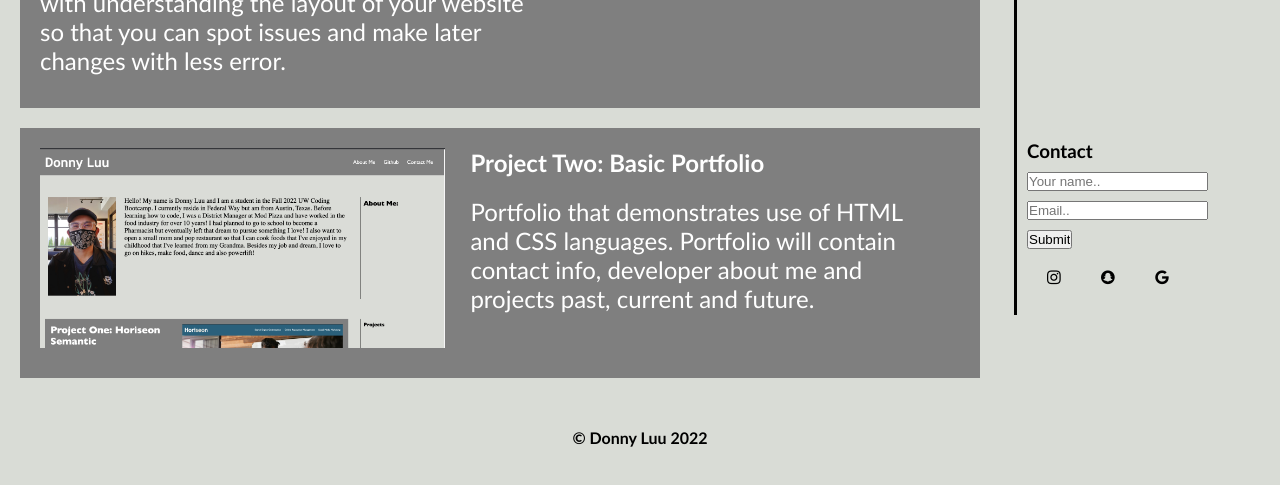
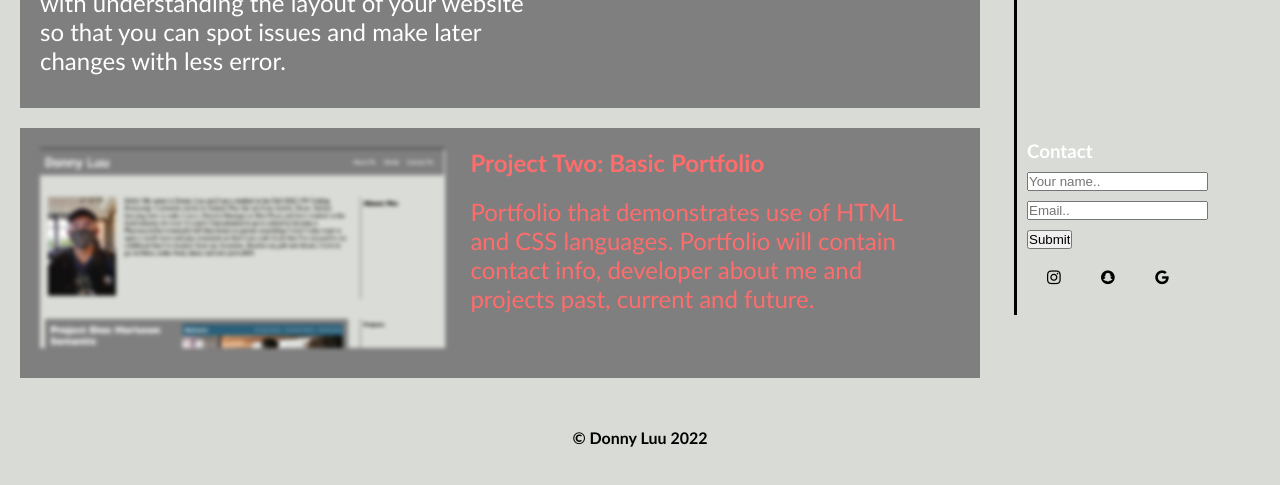
Before and after one commit to luudonny/My-Portfolio-Page, a plain HTML site: page index.html in a window 1280 px wide. In both pictures the pointer is over the picture 242 px from the left and 1297 px from the top of the page. Shown: the part 1049-1534 px from the top of the page. Drawn offline with Linux system fonts and the light colour scheme.

Commit message:
Update deployed website in README and portfolio along with adding hover to Portfolio Img

```diff
--- a/assets/css/style.css
+++ b/assets/css/style.css
@@ -99,6 +99,11 @@ a:hover {
 .float-left {
     float: left;
     margin-right: 25px;
+}
+
+.float-left:hover {
+    filter: blur(2px);
+    cursor: pointer;
 }
 
 .float-right {
--- a/index.html
+++ b/index.html
@@ -71,7 +71,7 @@
                 </p>
             </article>
             <article id="portfolio" class="portfolio">
-                <img src="./assets/images/Portfolio.png" class="float-left" />
+                <a href="https://luudonny.github.io/My-Portfolio-Page/"><img src="./assets/images/Portfolio.png" class="float-left" />
                 <h2>Project Two: Basic Portfolio</h2>
                 <p>
                     Portfolio that demonstrates use of HTML and CSS languages. Portfolio will contain contact info, developer about me and projects past, current and future.
```
Also changed, not shown: 1 other file.
